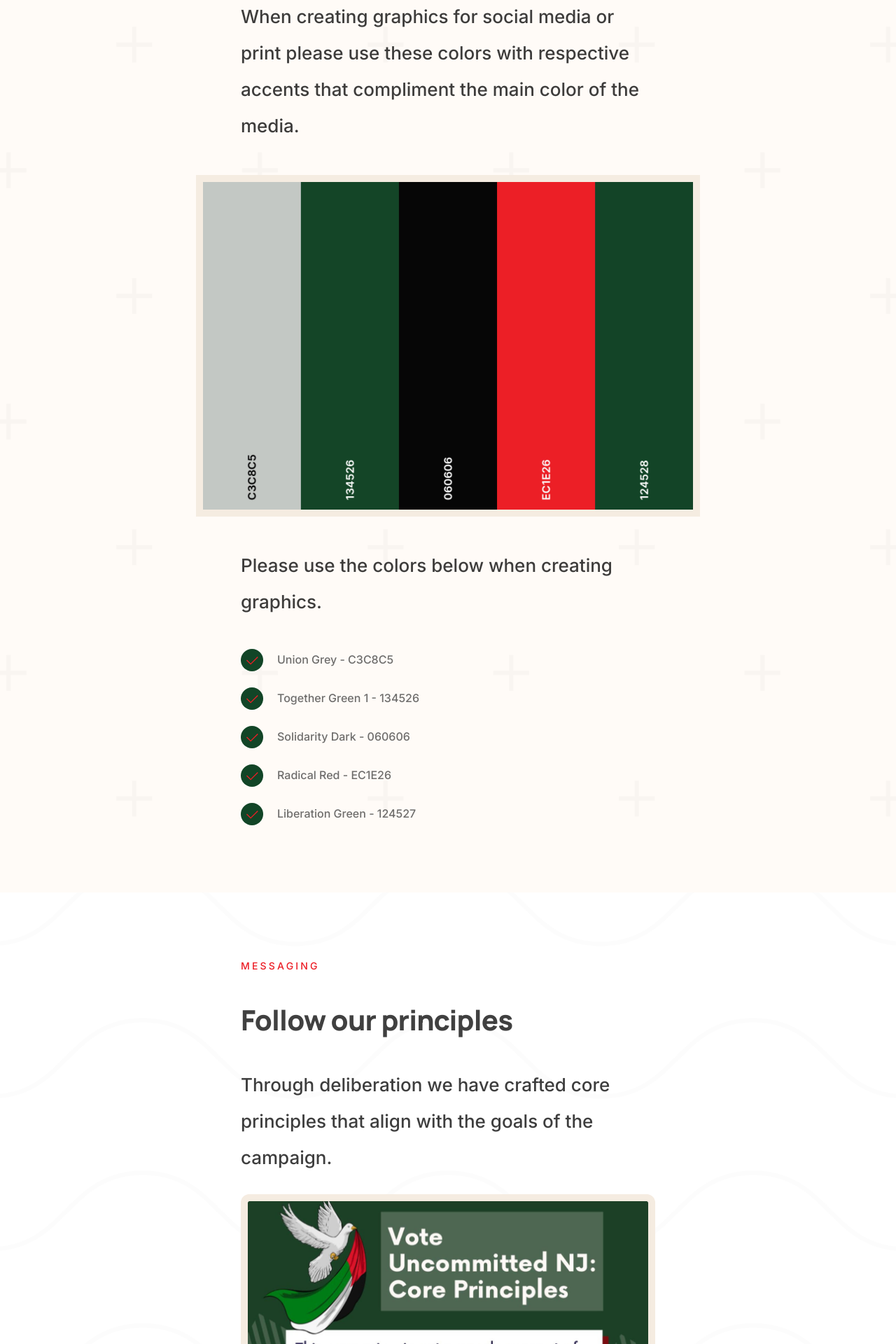
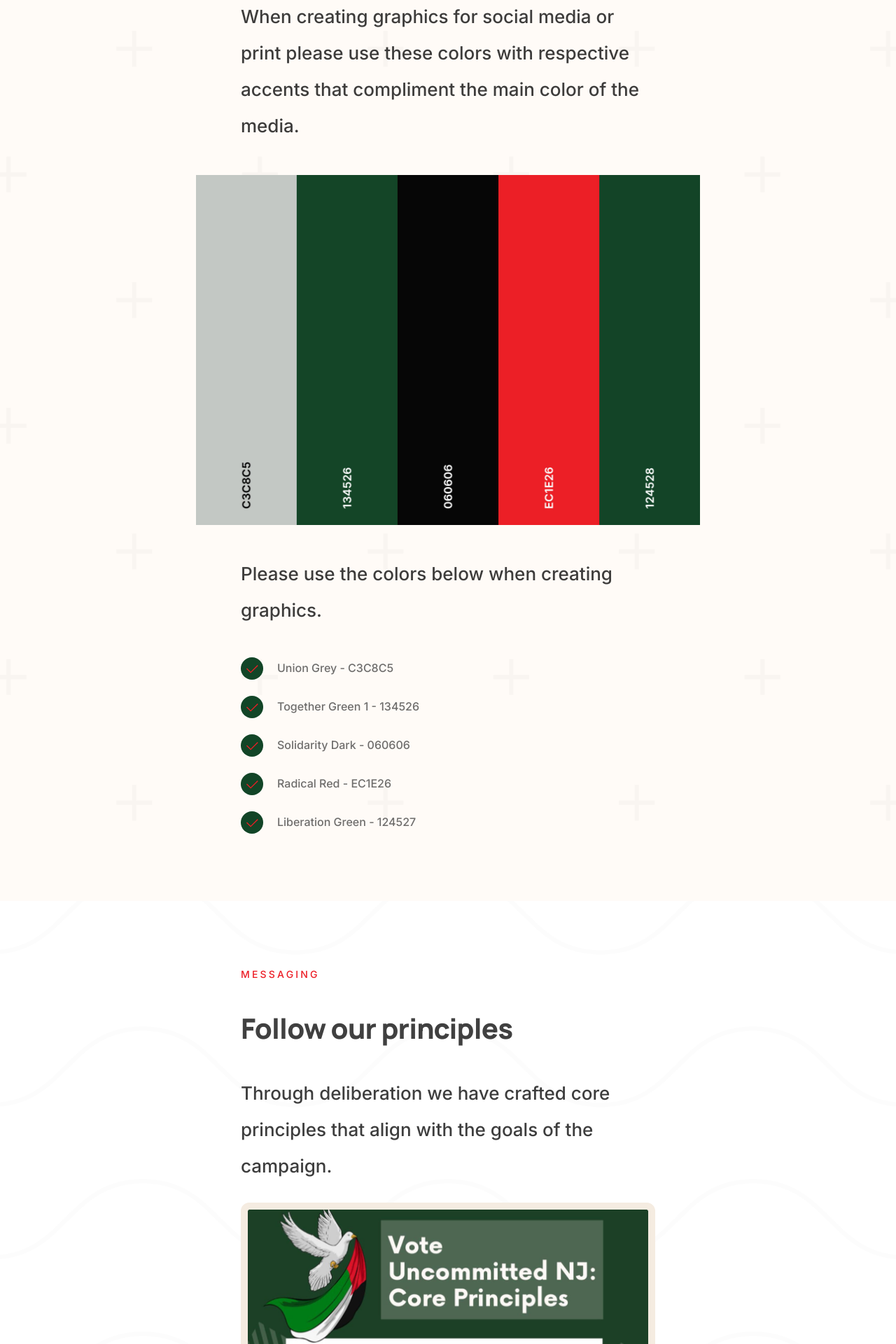
Before and after one commit to dsa-ntc/uncommittednj.org, a Jekyll site: the page action/index.html, which Jekyll copies as it is, in a window 1280 px wide. Shown: the part 2682-4602 px from the top of the page at 70% size. Built offline with Jekyll 4.4.1, drawn with Linux system fonts in a browser that asks for light colours; a script that is not in the unit is left out.

Commit message:
Update index.html

```diff
--- a/action/index.html
+++ b/action/index.html
@@ -47,7 +47,7 @@
 								<h2 id="text06" class="style1">Brand Colors</h2>
 								<p id="text02" class="style3">When creating graphics for social media or print please use these colors with respective accents that compliment the main color of the media.</p>
 								<div id="image02" class="style1 image full" data-position="center">
-									<span class="frame"><img src="assets/images/image02.jpg" alt="" /></span>
+									<span class="responsive"><img src="assets/images/image02.jpg" alt="" /></span>
 								</div>
 								<p id="text22" class="style3">Please use the colors below when creating graphics.</p>
 								<div id="list01" class="style1 list"><ul><li><p>Union Grey - C3C8C5</p></li><li><p>Together Green 1 - 134526</p></li><li><p>Solidarity Dark - 060606</p></li><li><p>Radical Red - EC1E26</p></li><li><p>Liberation Green - 124527</p></li></ul></div>
```
